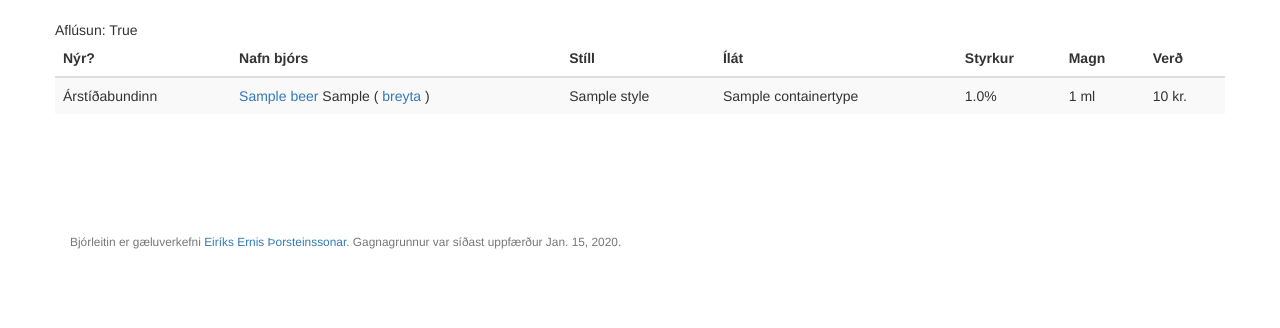
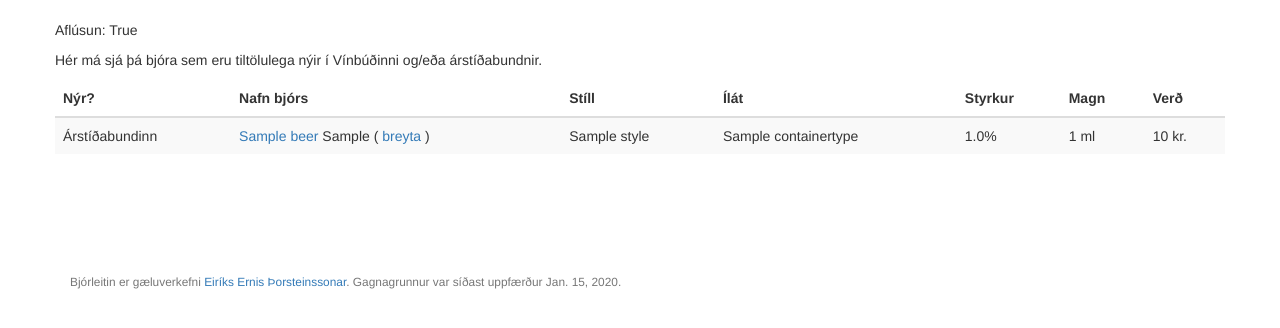
Before and after one commit to Ernir/bjorleitin, a Django app: a page that uses beer_search/templates/overview.html in a window 1280 px wide. Shown: the part 72-400 px from the top of the page. Run offline with Django 3.2, Linux system fonts and the light colour scheme; tables that the repository leaves empty hold one stand-in row (values such as "Sample post"); parts of the project's set-up code (start-up, migrations or seed data) failed here and were passed over; some libraries are stand-ins or nearby versions.

Commit message:
Explanations added to the overview pages.

```diff
--- a/beer_search/templates/overview.html
+++ b/beer_search/templates/overview.html
@@ -6,7 +6,10 @@
 
 {% block content %}
     {% if debug %}
-        Aflúsun: {{ debug }}
+        <p>Aflúsun: {{ debug }}</p>
+    {% endif %}
+    {% if explanation %}
+        <p>{{ explanation }}</p>
     {% endif %}
     <table class="table table-striped table-hover">
         <thead>
--- a/beer_search/views.py
+++ b/beer_search/views.py
@@ -39,12 +39,15 @@ def overview(request):
     title = "yfirlit allra bjóra"
     debug = settings.DEBUG
     updated_at = get_update_date()
+    explanation = "Hér má sjá alla bjóra sem til eru í " \
+                  "Vínbúðinni á einni síðu."
 
     return render(request, "overview.html", {
         "beers": beer_q,
         "debug": debug,
         "title": title,
         "updated_at": updated_at,
+        "explanation": explanation,
         "filtered": False
     })
 
@@ -54,17 +57,20 @@ def exciting(request):
 
     As overview, above, but only shows new and/or seasonal beers.
     """
-    beer_q = Beer.objects.filter(Q(new=True) | Q(seasonal=True))\
+    beer_q = Beer.objects.filter(Q(new=True) | Q(seasonal=True)) \
         .all().prefetch_related("style", "container")
     title = "nýir og árstíðabundnir bjórar"
     debug = settings.DEBUG
     updated_at = get_update_date()
+    explanation = "Hér má sjá þá bjóra sem eru tiltölulega nýir í " \
+                  "Vínbúðinni og/eða árstíðabundnir."
 
     return render(request, "overview.html", {
         "beers": beer_q,
         "debug": debug,
         "title": title,
         "updated_at": updated_at,
+        "explanation": explanation,
         "filtered": True
     })
 
```
